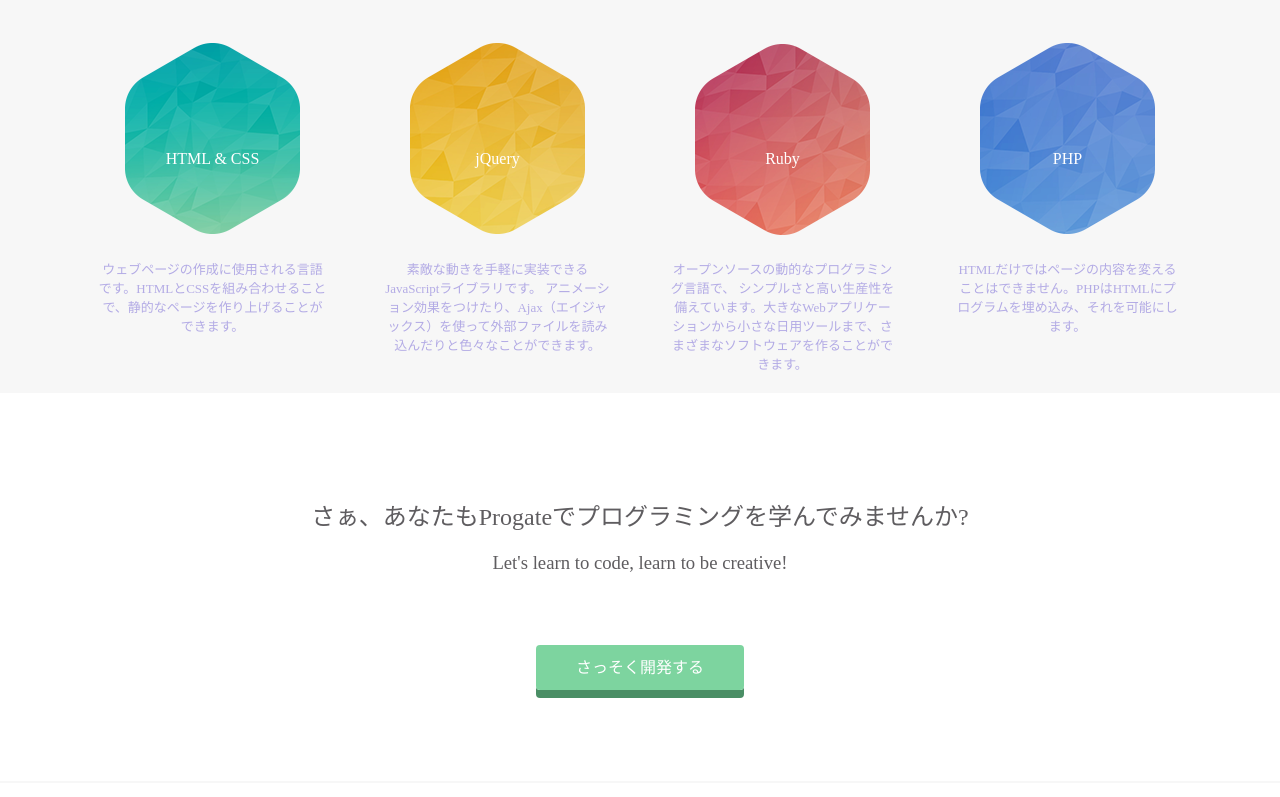
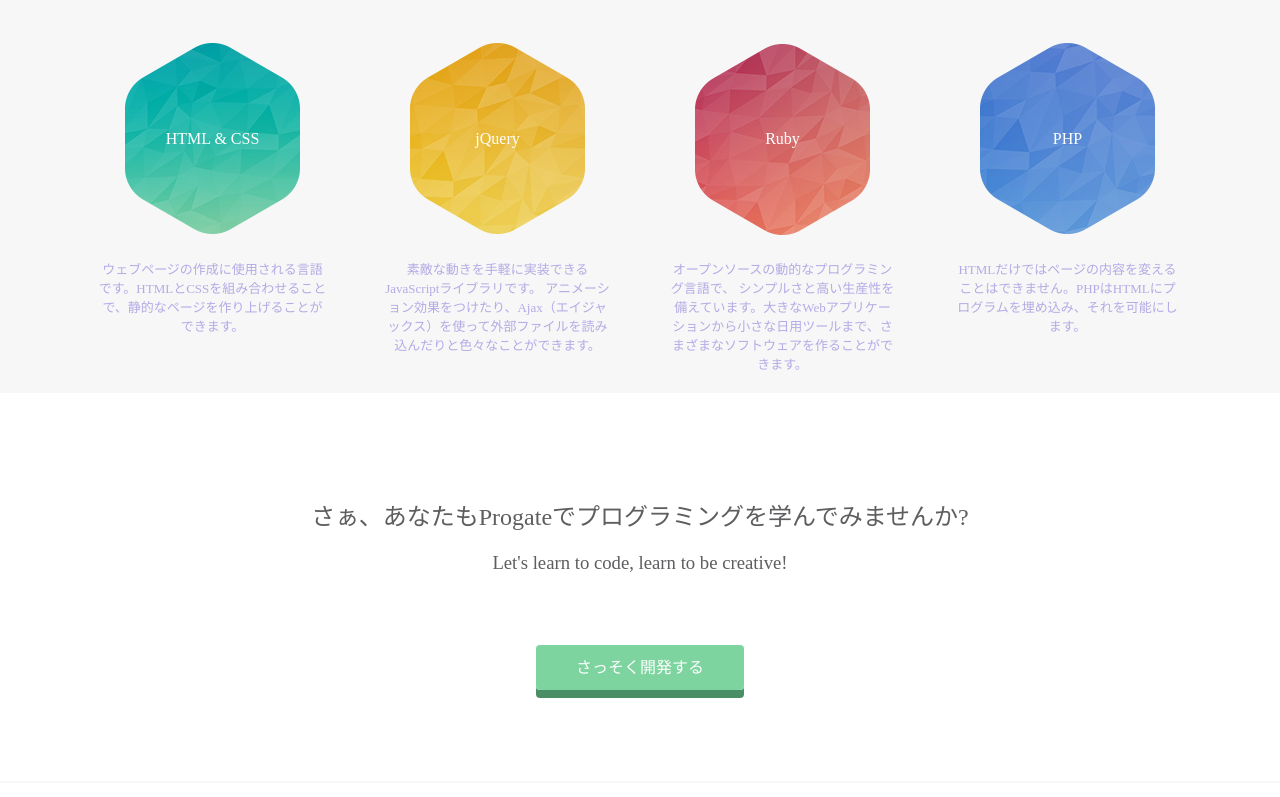
Before and after one commit to Akiojao/akiojao.github.io, a plain HTML site: page index.html in a window 1280 px wide. Shown: the part 860-1657 px from the top of the page. Drawn offline with Linux system fonts and the light colour scheme.

Commit message:
Update stylesheet.css

```diff
--- a/stylesheet.css
+++ b/stylesheet.css
@@ -161,7 +161,8 @@
 .main-item p:nth-child(2) {
   color:#fff;
   position: absolute;
-  top: 120px;
+  top: 100px;
+  width: 100%;
   /* top: 50%; */
   left: 50%;
   transform: translate(-50%,-50%);
```
